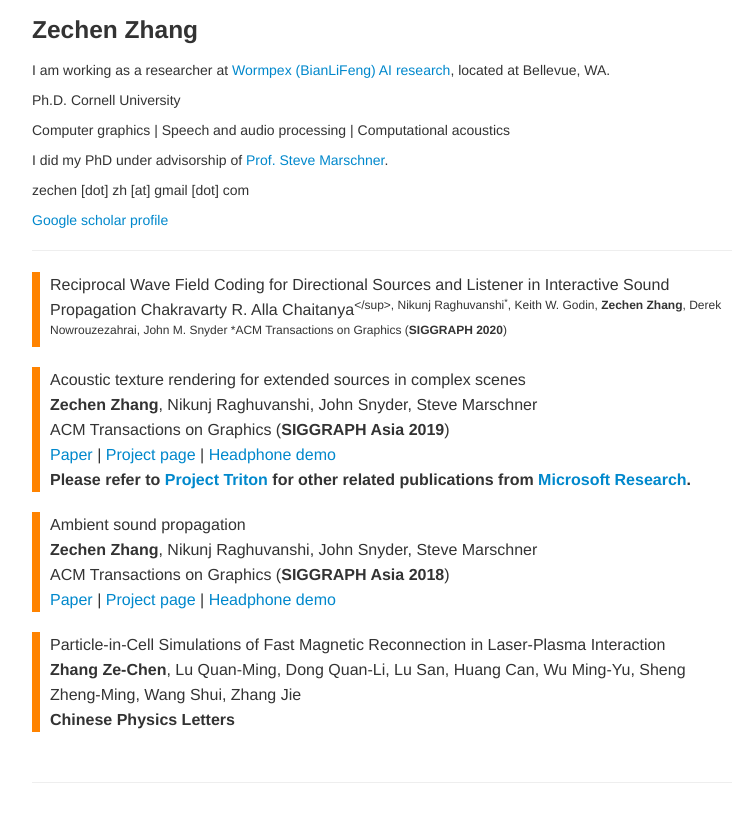
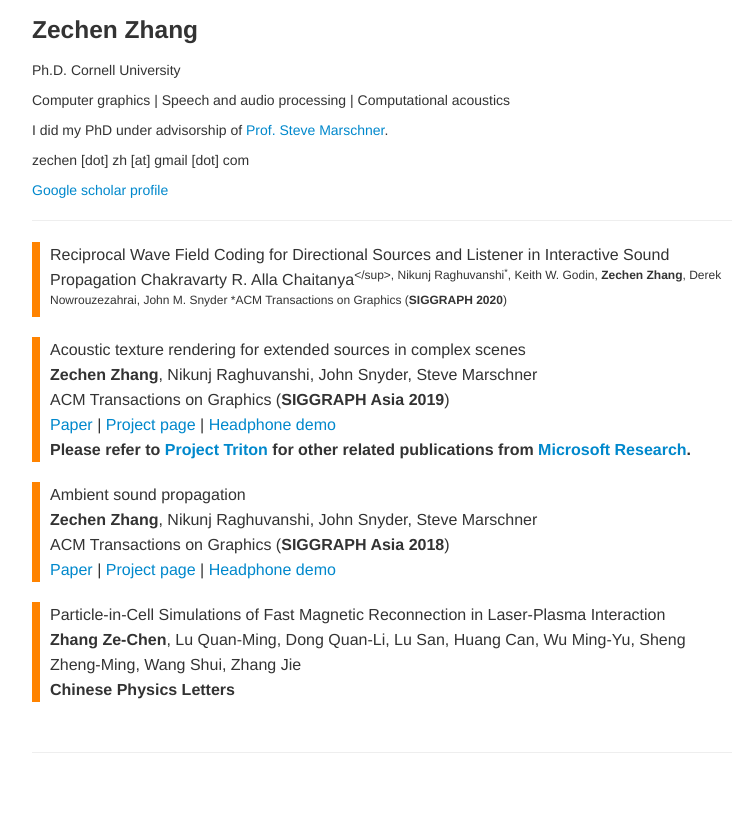
Before and after one commit to ZechenZ/zechenz.github.com, a Jekyll site: the page built from index.md, in a window 1280 px wide. Shown: the top 822 px of the page, without its empty margins (258-1010 px from the left). Built offline with Jekyll 4.4.1, drawn with Linux system fonts in a browser that asks for light colours; our own code applies the rules of GitHub Pages for plain Markdown files.

Commit message:
info update

```diff
--- a/index.md
+++ b/index.md
@@ -7,8 +7,6 @@ title:
 ---
 
 ### Zechen Zhang
-
-I am working as a researcher at [Wormpex (BianLiFeng) AI research](https://research.bianlifeng.com), located at Bellevue, WA.
 
 Ph.D. Cornell University
 
```
